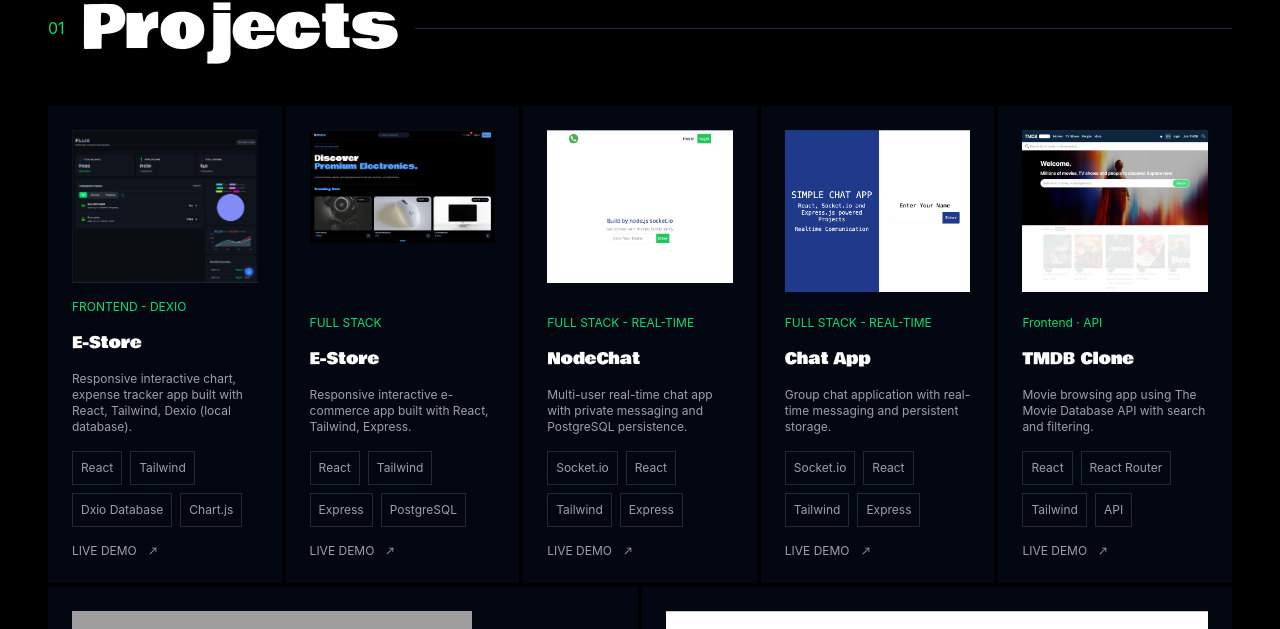
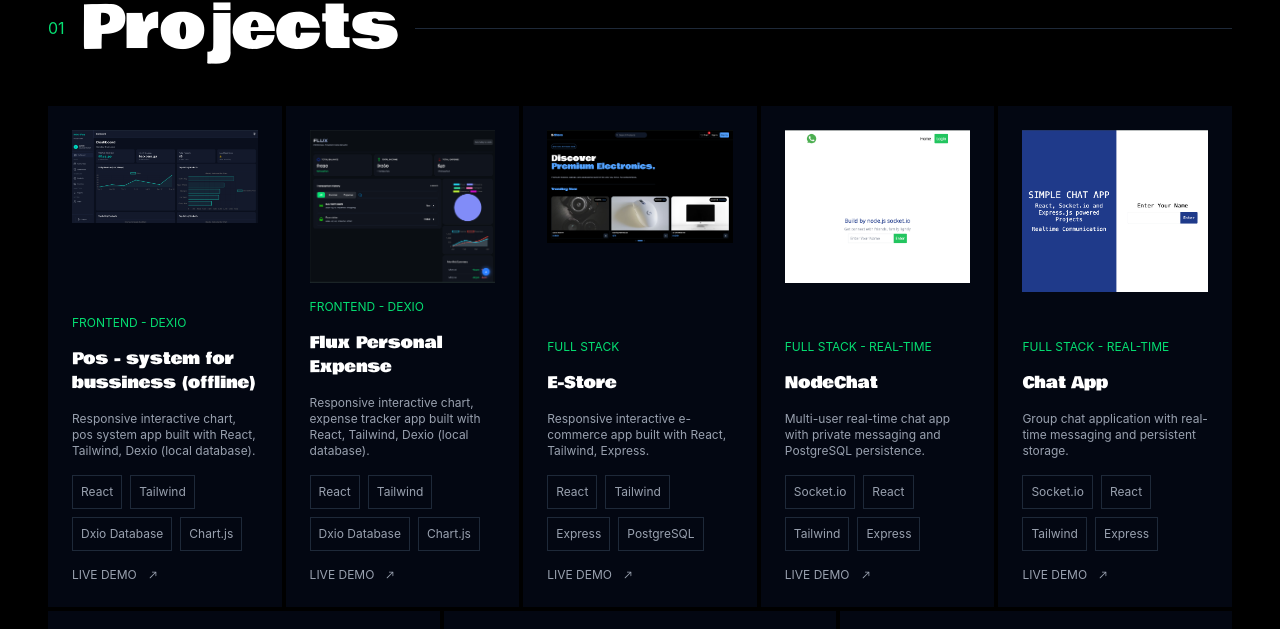
Before and after one commit to AlexZinminaung/portfolio, a React (Vite) app in the folder client/: page / in a window 1280 px wide. Shown: the part 930-1559 px from the top of the page. Built offline with nearby package versions, Linux system fonts and the light colour scheme; grey boxes are pictures that could not be loaded; a web font is replaced by a local one.

Commit message:
add one more porject (pos-system)

```diff
--- a/client/src/data/projectData.ts
+++ b/client/src/data/projectData.ts
@@ -1,9 +1,19 @@
 
 const Projects = [
   {
+    imgUrl: "./project/pos-system.png",
+    type: "FRONTEND - DEXIO",
+    title: "Pos - system for bussiness (offline)",
+    description: "Responsive interactive chart, pos system app built with React, Tailwind, Dexio (local database).",
+    stack: ["React", "Tailwind", "Dxio Database", "Chart.js"],
+    link: "https://mini-pos-neon.vercel.app/",
+
+  },
+
+  {
     imgUrl: "./project/flux-expense.png",
     type: "FRONTEND - DEXIO",
-    title: "E-Store",
+    title: "Flux Personal Expense",
     description: "Responsive interactive chart, expense tracker app built with React, Tailwind, Dexio (local database).",
     stack: ["React", "Tailwind", "Dxio Database", "Chart.js"],
     link: "https://flux-expense-tracker.vercel.app/",
```
Also changed, not shown: client/public/project/pos-system.png (added).
